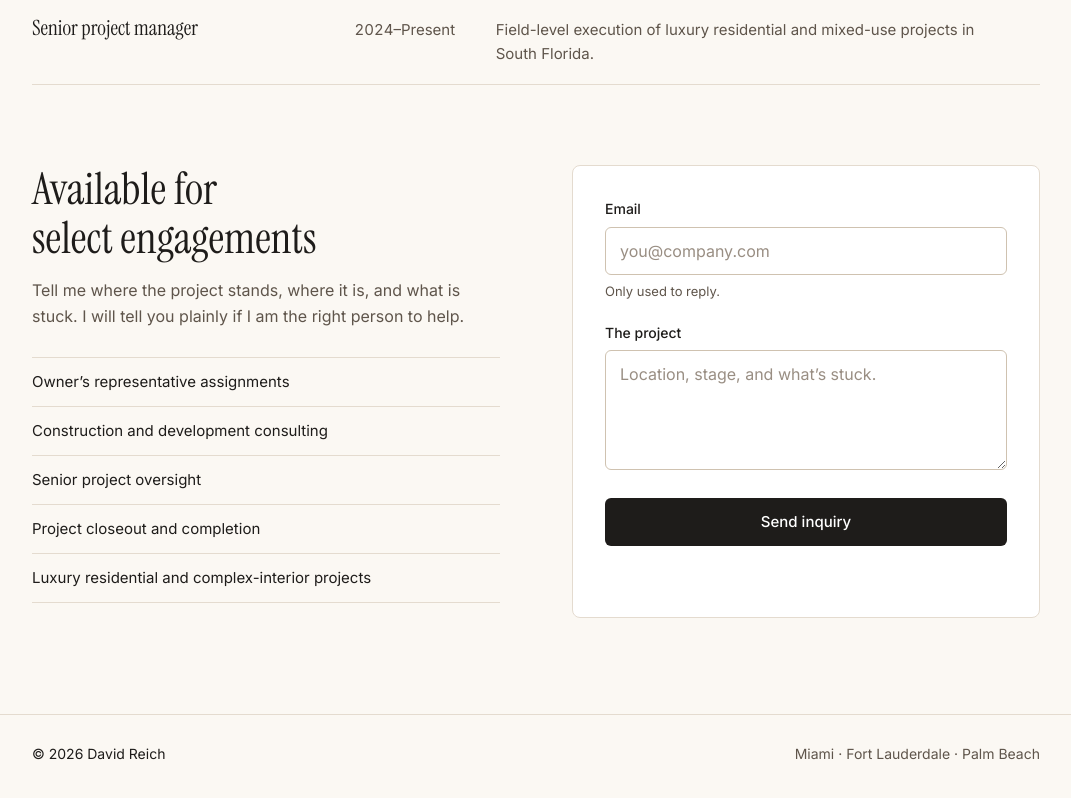
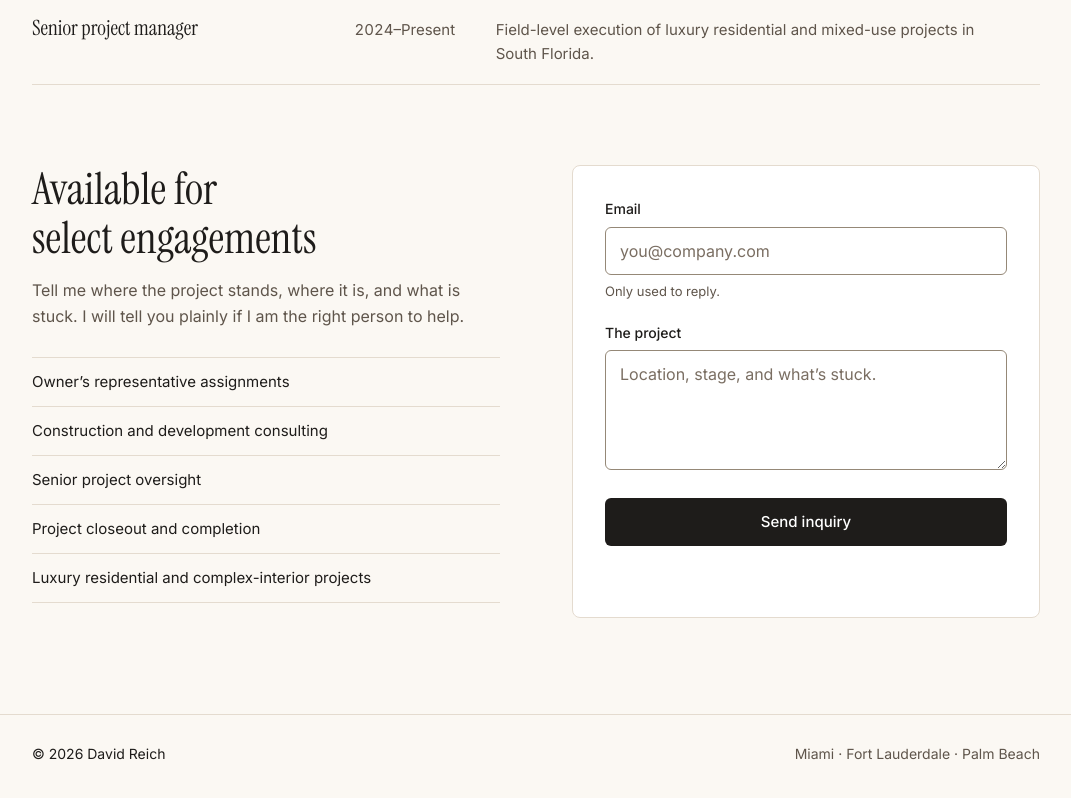
Before and after one commit to elliotreich/david-reich, a website: page index.html in a window 1280 px wide. Shown: the part 2214-3012 px from the top of the page, without its empty margins (104-1175 px from the left). Drawn offline with Linux system fonts and the light colour scheme.

Commit message:
a11y: input borders 3.5:1, placeholder 4.5:1+
Co-Authored-By: Claude Opus 5.5 <noreply@anthropic.com>

```diff
--- a/index.html
+++ b/index.html
@@ -16,6 +16,7 @@
   --muted: #5f554b;      /* ~6:1 on bg */
   --rule: #e4dbcf;
   --rule-strong: #cfc2b0;
+  --field-border: #958877; /* 3.5:1 on white, meets WCAG 1.4.11 */
   --accent: #9f4d0e;     /* ~4.8:1 on bg */
   --accent-dark: #7a380a;
   --serif: "Instrument Serif", Georgia, serif;
@@ -90,8 +91,8 @@ section{ padding:80px 0 0 }
 
 .form{ display:grid; gap:20px; padding:32px; background:#fff; border:1px solid var(--rule); border-radius:8px }
 .field label{ display:block; font-size:14px; font-weight:500; margin-bottom:6px }
-.input{ width:100%; padding:12px 14px; border:1px solid var(--rule-strong); border-radius:6px; font:16px/1.4 var(--sans); color:var(--text); background:#fff; -webkit-appearance:none }
-.input::placeholder{ color:#998e83 }
+.input{ width:100%; padding:12px 14px; border:1px solid var(--field-border); border-radius:6px; font:16px/1.4 var(--sans); color:var(--text); background:#fff; -webkit-appearance:none }
+.input::placeholder{ color:#7a6e62; opacity:1 }
 .input:focus{ outline:2px solid var(--accent); outline-offset:1px; border-color:var(--accent) }
 textarea.input{ resize:vertical; min-height:120px }
 .hint{ font-size:13px; color:var(--muted); margin-top:6px }
```
Also changed, not shown: public/index.html (+3 -2 lines).
